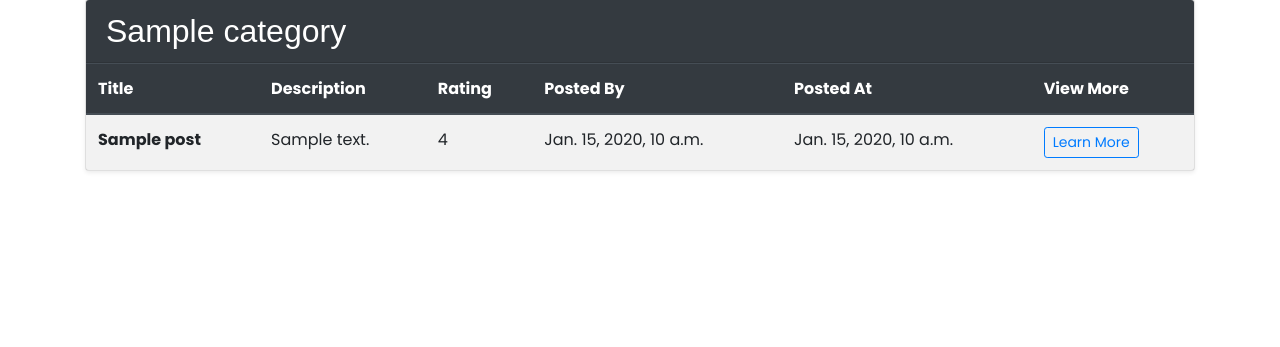
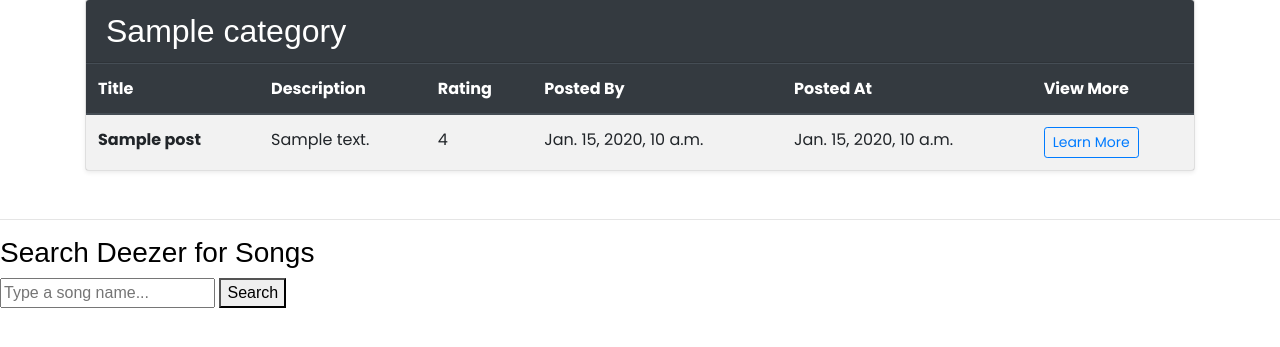
Before and after one commit to anjalipag/group14-database-project, a Django app: template group14site/groupFeed/templates/group_feed.html in a window 1280 px wide. Shown: the part 167-514 px from the top of the page. Run offline with Django 5.2, Linux system fonts and the light colour scheme; the template is opened without the code that fills it: most values are stand-ins (such as "Sample title", 1, 10 or a date in 2020); some libraries are stand-ins or nearby versions; some web fonts are replaced.

Commit message:
added deezer for music api

```diff
--- a/group14site/groupFeed/templates/group_feed.html
+++ b/group14site/groupFeed/templates/group_feed.html
@@ -13,6 +13,7 @@
 <link rel="preconnect" href="https://fonts.gstatic.com" crossorigin>
 <link href="https://fonts.googleapis.com/css2?family=Poppins:ital,wght@0,100..900;1,100..900&family=Special+Gothic+Expanded+One&display=swap" rel="stylesheet">
 
+<link rel="stylesheet" href="https://code.jquery.com/ui/1.12.1/themes/base/jquery-ui.css">
 <!-- Navbar -->
 <nav class="navbar navbar-expand-lg navbar-dark bg-dark">
   <button class="navbar-toggler" type="button" data-toggle="collapse" data-target="#navbarText" aria-controls="navbarText" aria-expanded="false" aria-label="Toggle navigation">
@@ -103,6 +104,9 @@
           <div class="form-group">
             <label for="title">Title</label>
             <input type="text" class="form-control" id="title" name="title" required>
+            <small id="spotifyHelp" class="form-text text-muted" style="display: none;">
+              Start typing to search Spotify for music tracks
+            </small>
           </div>
 
           <div class="form-group">
@@ -143,3 +147,42 @@
 <script src="https://code.jquery.com/jquery-3.5.1.slim.min.js"></script>
 <script src="https://cdn.jsdelivr.net/npm/popper.js@1.16.1/dist/umd/popper.min.js"></script>
 <script src="https://stackpath.bootstrapcdn.com/bootstrap/4.5.2/js/bootstrap.min.js"></script>
+<!-- Spotify Autocomplete Script -->
+<hr>
+<h3>Search Deezer for Songs</h3>
+<input type="text" id="deezerQuery" placeholder="Type a song name..." />
+<button onclick="searchDeezer()">Search</button>
+
+<ul id="deezerResults"></ul>
+
+<script>
+function searchDeezer() {
+    const query = document.getElementById('deezerQuery').value;
+
+    fetch(`/group/feed/search/?query=${encodeURIComponent(query)}`)
+        .then(response => response.json())
+        .then(data => {
+            const results = document.getElementById('deezerResults');
+            results.innerHTML = '';
+
+            if (data.error) {
+                results.innerHTML = `<li>Error: ${data.error}</li>`;
+                return;
+            }
+
+            data.tracks.forEach(track => {
+                const li = document.createElement('li');
+                li.innerHTML = `
+                    <strong>${track.title}</strong> by ${track.artist}<br>
+                    <a href="${track.deezer_url}" target="_blank">Listen on Deezer</a><br>
+                    ${track.preview_url ? `<audio controls src="${track.preview_url}"></audio>` : '<em>No preview available</em>'}
+                `;
+                results.appendChild(li);
+            });
+        })
+        .catch(error => {
+            console.error('Error:', error);
+            document.getElementById('deezerResults').innerHTML = '<li>Something went wrong!</li>';
+        });
+}
+</script>
--- a/group14site/groupFeed/urls.py
+++ b/group14site/groupFeed/urls.py
@@ -8,5 +8,6 @@
     path('detail/<int:recommendation_post_id>/add_comment', views.add_comment, name='add_comment'),
     path('detail/<int:recommendation_post_id>/upvote', views.handle_upvote, name='upvote'),
     path('detail/<int:recommendation_post_id>/downvote', views.handle_downvote, name='downvote'),
+    path('search/', views.search_deezer, name='search_deezer'),
 
 ]
```
Also changed, not shown: group14site/groupFeed/views.py (+26 -0 lines), group14site/__init__.py (added).
